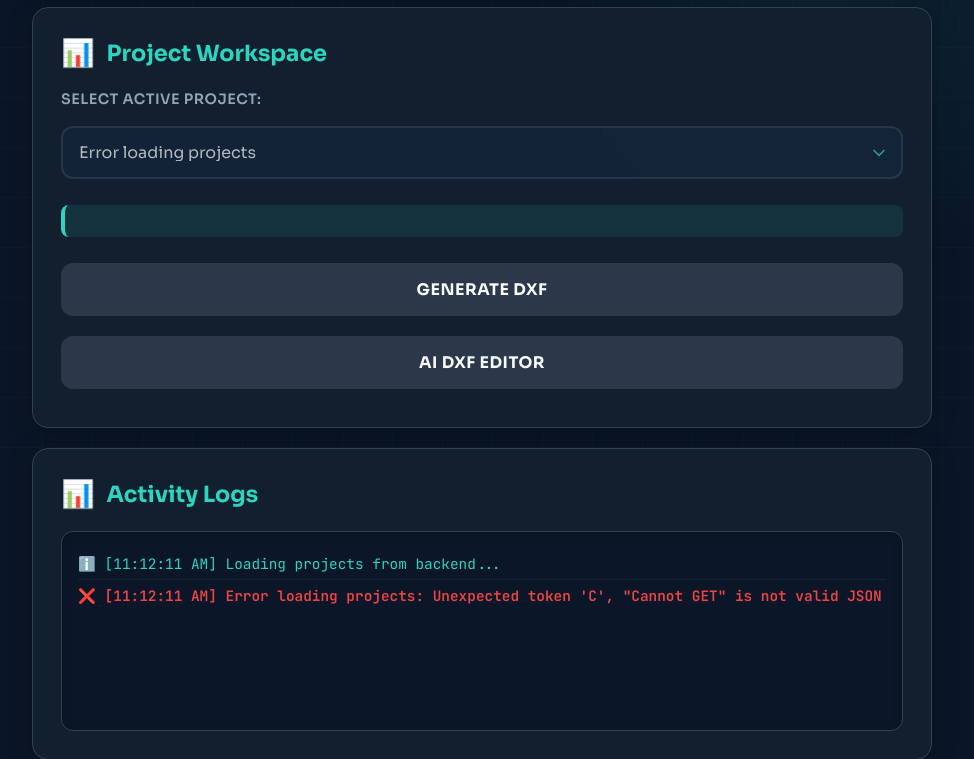
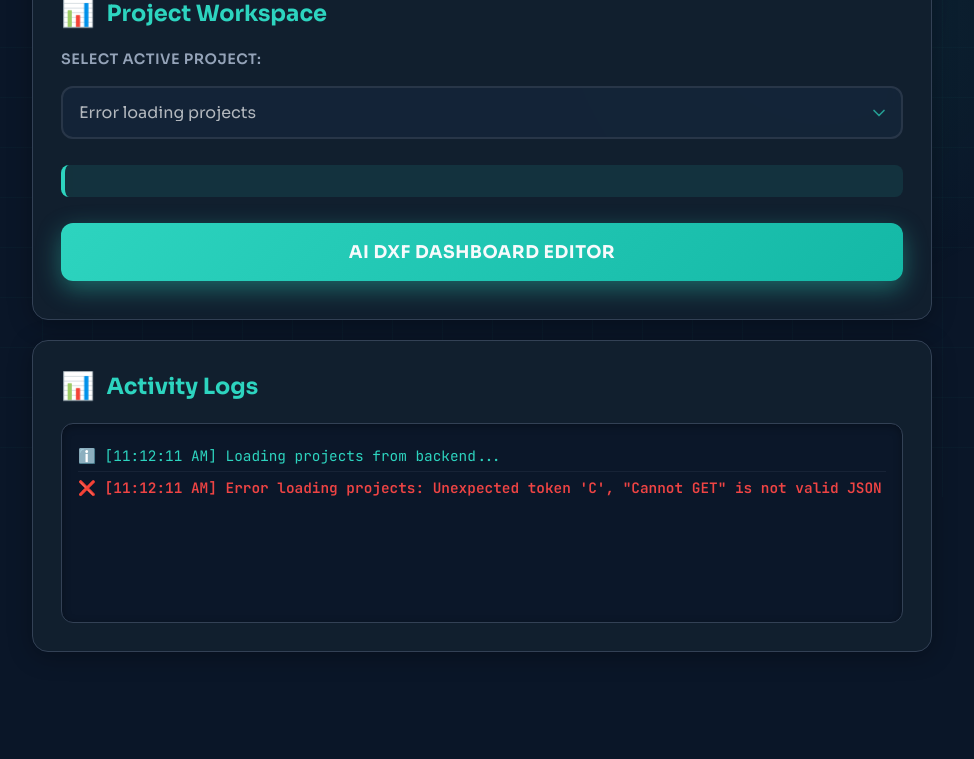
Before and after one commit to Athulv1/lenskart_AI_math, a Flask app: template templates/demo.html in a window 1280 px wide. Shown: the part 303-1062 px from the top of the page, without its empty margins (158-1132 px from the left). After the commit the page ends 955 px from the top, so only its background shows below. Run offline with Flask 3, Linux system fonts and the light colour scheme; the template is opened without the code that fills it, so the values that code supplies are empty; some libraries are stand-ins or nearby versions.

Commit message:
Add Lenskart logo to dashboard and canvas pages, combine generate buttons into single AI DXF DASHBOARD EDITOR button

```diff
--- a/AI_DASHBOARD/templates/canvas.html
+++ b/AI_DASHBOARD/templates/canvas.html
@@ -12,7 +12,7 @@
 <body>
     <div class="container">
         <header>
-            <h1>AI Floor Plan Canvas Editor</h1>
+            <img src="/static/images/logo.png" alt="Lenskart" class="header-logo">
             <p>Professional fixture management with real-time AI-powered layout optimization</p>
             <div class="ai-badge">
                 ✨ Powered by Thinkneural.ai
@@ -127,7 +127,7 @@
             <div class="loading-content">
                 <div class="loading-logo">
                     <div class="spinner-ring"></div>
-                    <div class="loading-icon">🏗️</div>
+                    <img src="/static/images/logo.png" alt="Lenskart Logo" class="loading-logo-img">
                 </div>
                 <h2 id="loading-title">Processing Floor Plan</h2>
                 <p class="loading-subtitle" id="loading-subtitle">Please wait while we process your floor plan...</p>
--- a/templates/demo.html
+++ b/templates/demo.html
@@ -115,6 +115,14 @@ body::after {
 
 .logo-icon {
   font-size: 3em;
+  filter: drop-shadow(0 4px 12px rgba(46, 212, 191, 0.3));
+  animation: float 3s ease-in-out infinite;
+}
+
+.dashboard-logo {
+  height: 80px;
+  width: auto;
+  object-fit: contain;
   filter: drop-shadow(0 4px 12px rgba(46, 212, 191, 0.3));
   animation: float 3s ease-in-out infinite;
 }
@@ -273,12 +281,17 @@ button:disabled::before {
 }
 
 /* Button Icons */
-#generate-math-btn::before {
-  content: '🔢 ';
+#generate-ai-dashboard-btn {
+  background: linear-gradient(135deg, #2DD4BF 0%, #14B8A6 100%);
+  font-size: 1.1em;
+  padding: 18px 32px;
+  font-weight: 700;
+  box-shadow: 0 8px 24px rgba(46, 212, 191, 0.4);
 }
 
-#generate-ai-btn::before {
-  content: '🤖 ';
+#generate-ai-dashboard-btn:hover:not(:disabled) {
+  transform: translateY(-3px);
+  box-shadow: 0 12px 32px rgba(46, 212, 191, 0.6);
 }
 
 #generate-btn::before {
@@ -542,9 +555,8 @@ button:disabled:hover::after {
   <!-- Page Header -->
   <div class="page-header">
     <div class="logo-container">
-      <div class="logo-icon">🏗️</div>
+      <img src="/static/images/logo.png" alt="Lenskart Logo" class="dashboard-logo">
     </div>
-    <h1>Spazeapp Dashboard</h1>
     <p class="subtitle">Interior Design Automation Platform</p>
     <div class="ai-badge">
       ✨ Powered by thinkneural.ai
@@ -559,8 +571,7 @@ button:disabled:hover::after {
       <option>Loading projects...</option>
     </select>
     <p id="file-info"></p>
-    <button id="generate-math-btn" disabled>Generate DXF</button>
-    <button id="generate-ai-btn" disabled>AI DXF EDITOR</button>
+    <button id="generate-ai-dashboard-btn" disabled> AI DXF DASHBOARD EDITOR</button>
   </div>
 
   <!-- Activity Logs Card -->
@@ -578,7 +589,7 @@ button:disabled:hover::after {
   <!-- LLM Page Header -->
   <div class="page-header">
     <div class="logo-container">
-      <div class="logo-icon">🤖</div>
+      <img src="/static/images/logo.png" alt="Lenskart Logo" class="dashboard-logo">
     </div>
     <h1>AI Prompt Refinement</h1>
     <p class="subtitle">Customize Your AI Generation Parameters</p>
@@ -602,14 +613,11 @@ Consider proper spacing for walkways, strategic placement of high-value items, a
   </div>
 </div>
 
-<!-- API Configuration - Auto-detects local vs production -->
-<script src="/static/js/config.js"></script>
 <script>
 document.addEventListener("DOMContentLoaded", () => {
   const projectSelect = document.getElementById("project-select");
   const fileInfo = document.getElementById("file-info");
-  const generateMathBtn = document.getElementById("generate-math-btn");
-  const generateAiBtn = document.getElementById("generate-ai-btn");
+  const generateAiDashboardBtn = document.getElementById("generate-ai-dashboard-btn");
   const logContainer = document.getElementById("log-container");
   const resultsContainer = document.getElementById("results");
 
@@ -694,13 +702,11 @@ document.addEventListener("DOMContentLoaded", () => {
       if (images.length > 0) {
         processableFileId = images[0].id;
         fileInfo.textContent = `Selected image: ${images[0].filename}`;
-        generateMathBtn.disabled = false;
-        generateAiBtn.disabled = false;
+        generateAiDashboardBtn.disabled = false;
         logMessage(`Ready to process project "${currentProject.name}"`, "success");
       } else {
         fileInfo.textContent = "No image file found.";
-        generateMathBtn.disabled = true;
-        generateAiBtn.disabled = true;
+        generateAiDashboardBtn.disabled = true;
         processableFileId = null;
         logMessage("No processable image file found.", "error");
       }
@@ -835,41 +841,66 @@ document.addEventListener("DOMContentLoaded", () => {
       currentProject = null;
       processableFileId = null;
       fileInfo.textContent = "";
-      generateMathBtn.disabled = true;
-      generateAiBtn.disabled = true;
+      generateAiDashboardBtn.disabled = true;
       resultsContainer.classList.add("hidden");
     }
   });
 
-  generateMathBtn.addEventListener("click", () => processFloorplan('math'));
+  // Combined button: Generate DXF + Open AI Dashboard
+  generateAiDashboardBtn.addEventListener("click", async () => {
+    if (!currentProject || !processableFileId) {
+      logMessage("Select a valid project before proceeding.", "error");
+      return;
+    }
 
-  generateAiBtn.addEventListener("click", async () => {
-    if (currentProject && processableFileId) {
-      logMessage("Opening AI DXF Fixture Mover app...", "success");
+    // Step 1: Generate DXF using Math Model
+    logMessage("🔄 Step 1/2: Generating DXF file...", "info");
+    generateAiDashboardBtn.disabled = true;
+    generateAiDashboardBtn.textContent = "⏳ Generating DXF...";
 
-      // Build URL with /canvas route and file path if we have a generated DXF
+    try {
+      const response = await fetch(`/demo/api/process/${processableFileId}/`, {
+        method: 'POST',
+        headers: { 'Content-Type': 'application/json' },
+        body: JSON.stringify({ mode: 'math' })
+      });
+
+      const data = await response.json();
+
+      if (response.ok && data.dxf_file_url) {
+        generatedDxfPath = data.dxf_file_url;
+        logMessage("✅ DXF file generated successfully!", "success");
+        logMessage(`📄 File: ${data.dxf_file_url}`, "info");
+
+        // Step 2: Open AI Dashboard
+        logMessage("🔄 Step 2/2: Opening AI DXF Dashboard...", "info");
+        generateAiDashboardBtn.textContent = "🚀 Opening Dashboard...";
+
+        // Build URL with autoload parameter
         let aiAppUrl = API_CONFIG.BASE_URL + '/canvas';
-      if (generatedDxfPath) {
-        // Pass the file path as URL parameter
         const fullPath = window.location.origin + generatedDxfPath;
         aiAppUrl += '?autoload=' + encodeURIComponent(fullPath);
-        logMessage("📎 Auto-loading generated DXF file into AI app...", "info");
-      }
 
         // Check if Flask app is running
         try {
-        const checkResponse = await fetch(API_CONFIG.BASE_URL + '/', { mode: 'no-cors' });
-        // Open Flask app in new window with file parameter
+          await fetch(API_CONFIG.BASE_URL + '/', { mode: 'no-cors' });
           window.open(aiAppUrl, '_blank');
-        logMessage(`AI app opened in new window at ${API_CONFIG.BASE_URL}/canvas`, "success");
+          logMessage(`✅ AI Dashboard opened at ${API_CONFIG.BASE_URL}/canvas`, "success");
+          logMessage("📎 DXF file auto-loaded in canvas editor", "success");
         } catch (error) {
-        logMessage("⚠️ AI app may not be running. Opening anyway...", "warning");
-        logMessage("Start the AI app with: cd /home/athul/json/lenskart_backend/AI_DXF && python3 web_app.py", "info");
-        // Try to open anyway
+          logMessage("⚠️ Flask app may not be running. Opening anyway...", "warning");
           window.open(aiAppUrl, '_blank');
         }
+
       } else {
-      logMessage("Select a valid project before AI generation.", "error");
+        logMessage(`❌ DXF generation failed: ${data.error || 'Unknown error'}`, "error");
+      }
+
+    } catch (error) {
+      logMessage(`❌ Error: ${error.message}`, "error");
+    } finally {
+      generateAiDashboardBtn.disabled = false;
+      generateAiDashboardBtn.textContent = "🚀 AI DXF DASHBOARD EDITOR";
     }
   });
 
```
Also changed, not shown: AI_DASHBOARD/static/css/style.css (+24 -0 lines). Lines whose indentation alone changed are shown as unchanged.
